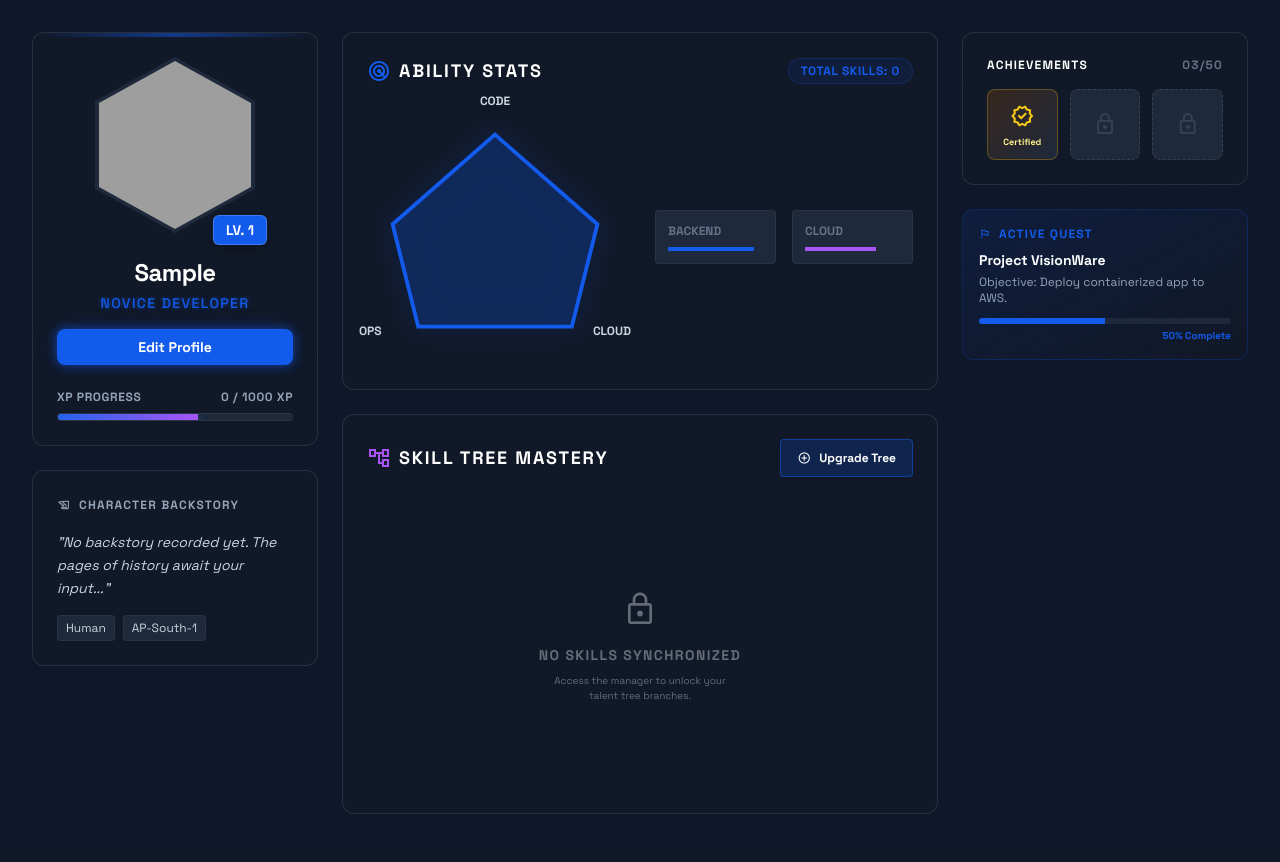
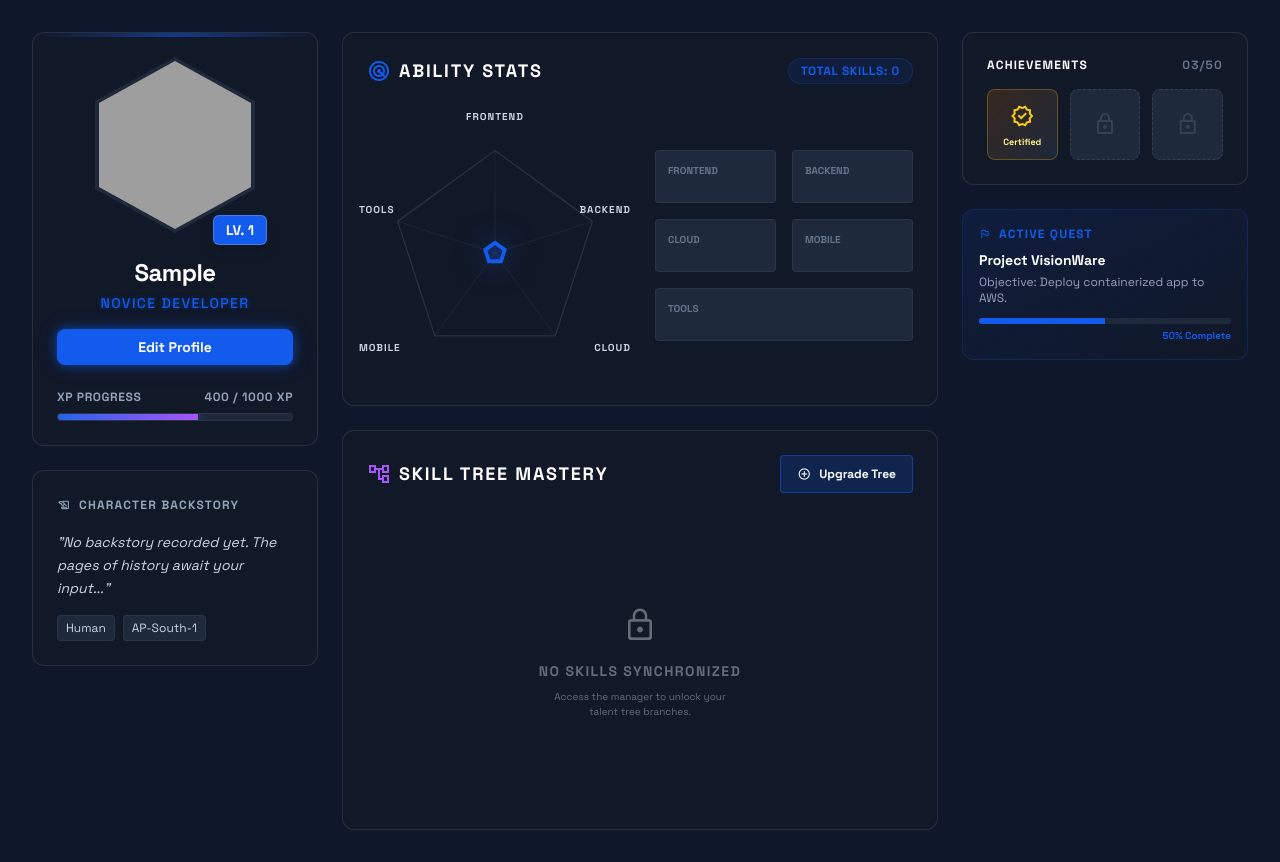
Before and after one commit to ShownShaiju/DevRPG, a Django app: page /dashboard/ in a window 1280 px wide. Shown: the part 65-927 px from the top of the page. Before the commit the page ends 879 px from the top, so only its background shows below. Run offline with Django 5.2, Linux system fonts and the light colour scheme; the visitor is signed in with stand-in values (Sample User, id 1); some libraries are stand-ins or nearby versions; grey boxes are pictures that could not be loaded.

Commit message:
Implemented dynamic stats radar-chart

```diff
--- a/core/templates/core/dashboard.html
+++ b/core/templates/core/dashboard.html
@@ -99,7 +99,7 @@
                 <div class="w-full space-y-2">
                     <div class="flex justify-between text-xs text-slate-400 uppercase tracking-wider font-bold">
                         <span>XP Progress</span>
-                        <span>{{ user.profile.total_xp|default:"0" }} / 1000 XP</span>
+                        <span>{{ user.profile.total_xp|default:"400" }} / 1000 XP</span>
                     </div>
                     <div class="h-2 w-full bg-slate-800 rounded-full overflow-hidden border border-white/5">
                         <div class="h-full bg-gradient-to-r from-blue-600 to-purple-500 w-[60%] shadow-[0_0_10px_rgba(59,130,246,0.5)]"></div>
@@ -138,22 +138,47 @@
                     </div>
                 </div>
                 <div class="flex flex-col md:flex-row items-center gap-8">
-                    <div class="relative size-64 flex-shrink-0">
-                        <svg class="w-full h-full drop-shadow-[0_0_15px_rgba(19,91,236,0.4)]" viewBox="0 0 100 100">
-                            <polygon fill="rgba(19, 91, 236, 0.2)" points="50,10 90,45 80,85 20,85 10,45" stroke="#135bec" stroke-width="1.5"></polygon>
+                    <div class="relative size-64 flex-shrink-0 mt-4">
+                        <svg class="absolute inset-0 w-full h-full opacity-10" viewBox="0 0 100 100">
+                            <polygon fill="none" points="50,10 88.04,37.64 73.51,82.36 26.49,82.36 11.96,37.64" stroke="#fff" stroke-width="0.5"></polygon>
+                            <line x1="50" y1="50" x2="50" y2="10" stroke="#fff" stroke-width="0.2"></line>
+                            <line x1="50" y1="50" x2="88.04" y2="37.64" stroke="#fff" stroke-width="0.2"></line>
+                            <line x1="50" y1="50" x2="73.51" y2="82.36" stroke="#fff" stroke-width="0.2"></line>
+                            <line x1="50" y1="50" x2="26.49" y2="82.36" stroke="#fff" stroke-width="0.2"></line>
+                            <line x1="50" y1="50" x2="11.96" y2="37.64" stroke="#fff" stroke-width="0.2"></line>
                         </svg>
-                        <span class="absolute top-0 left-1/2 -translate-x-1/2 -translate-y-4 text-xs font-bold text-slate-300">CODE</span>
-                        <span class="absolute bottom-[10%] right-0 translate-x-2 text-xs font-bold text-slate-300">CLOUD</span>
-                        <span class="absolute bottom-[10%] left-0 -translate-x-2 text-xs font-bold text-slate-300">OPS</span>
+
+                        <svg class="w-full h-full drop-shadow-[0_0_15px_rgba(19,91,236,0.5)] relative z-10 transition-all duration-500" viewBox="0 0 100 100">
+                            <polygon fill="rgba(19, 91, 236, 0.2)" points="{{ polygon_points }}" stroke="#135bec" stroke-width="1.5"></polygon>
+                        </svg>
+
+                        <span class="absolute top-0 left-1/2 -translate-x-1/2 -translate-y-4 text-[10px] font-bold text-slate-300 tracking-widest">FRONTEND</span>
+                        <span class="absolute top-[30%] right-0 translate-x-2 text-[10px] font-bold text-slate-300 tracking-widest">BACKEND</span>
+                        <span class="absolute bottom-[10%] right-0 translate-x-2 text-[10px] font-bold text-slate-300 tracking-widest">CLOUD</span>
+                        <span class="absolute bottom-[10%] left-0 -translate-x-2 text-[10px] font-bold text-slate-300 tracking-widest">MOBILE</span>
+                        <span class="absolute top-[30%] left-0 -translate-x-2 text-[10px] font-bold text-slate-300 tracking-widest">TOOLS</span>
                     </div>
+
                     <div class="flex-1 w-full grid grid-cols-2 gap-4">
                         <div class="bg-surface-dark p-3 rounded border border-white/5">
-                            <p class="text-xs text-slate-500 uppercase font-bold mb-1">Backend</p>
-                            <div class="h-1 bg-slate-800 rounded mt-2 w-full"><div class="h-full bg-primary w-[90%]"></div></div>
+                            <p class="text-[10px] text-slate-500 uppercase font-bold mb-1">Frontend</p>
+                            <div class="h-1 bg-slate-800 rounded mt-2 w-full"><div class="h-full bg-primary" style="width: {% widthratio stats.frontend 10 100 %}%"></div></div>
                         </div>
                         <div class="bg-surface-dark p-3 rounded border border-white/5">
-                            <p class="text-xs text-slate-500 uppercase font-bold mb-1">Cloud</p>
-                            <div class="h-1 bg-slate-800 rounded mt-2 w-full"><div class="h-full bg-accent w-[75%]"></div></div>
+                            <p class="text-[10px] text-slate-500 uppercase font-bold mb-1">Backend</p>
+                            <div class="h-1 bg-slate-800 rounded mt-2 w-full"><div class="h-full bg-accent" style="width: {% widthratio stats.backend 10 100 %}%"></div></div>
+                        </div>
+                        <div class="bg-surface-dark p-3 rounded border border-white/5">
+                            <p class="text-[10px] text-slate-500 uppercase font-bold mb-1">Cloud</p>
+                            <div class="h-1 bg-slate-800 rounded mt-2 w-full"><div class="h-full bg-primary" style="width: {% widthratio stats.cloud 10 100 %}%"></div></div>
+                        </div>
+                        <div class="bg-surface-dark p-3 rounded border border-white/5">
+                            <p class="text-[10px] text-slate-500 uppercase font-bold mb-1">Mobile</p>
+                            <div class="h-1 bg-slate-800 rounded mt-2 w-full"><div class="h-full bg-accent" style="width: {% widthratio stats.mobile 10 100 %}%"></div></div>
+                        </div>
+                        <div class="bg-surface-dark p-3 rounded border border-white/5 col-span-2">
+                            <p class="text-[10px] text-slate-500 uppercase font-bold mb-1">Tools</p>
+                            <div class="h-1 bg-slate-800 rounded mt-2 w-full"><div class="h-full bg-primary" style="width: {% widthratio stats.tools 10 100 %}%"></div></div>
                         </div>
                     </div>
                 </div>
--- /dev/null
+++ b/core/utils.py
@@ -0,0 +1,42 @@
+# Create this new file: core/utils.py
+import math
+
+def calculate_radar_stats(user_skills):
+    """
+    Calculates the max level per category and generates SVG pentagon coordinates.
+    """
+    stats = {
+        'frontend': 0, 'backend': 0, 'cloud': 0,
+        'mobile': 0, 'tools': 0
+    }
+
+    # 1. Aggregate max levels
+    for us in user_skills:
+        cat = us.skill.category
+        if cat in stats:
+            stats[cat] = max(stats[cat], us.level)
+
+    # 2. Pentagon Math (5 points, starting at 12 o'clock and moving clockwise)
+    angles = [
+        -math.pi / 2,                      # Frontend (Top)
+        -math.pi / 2 + (2 * math.pi / 5),  # Backend (Top-Right)
+        -math.pi / 2 + (4 * math.pi / 5),  # Cloud (Bottom-Right)
+        -math.pi / 2 + (6 * math.pi / 5),  # Mobile (Bottom-Left)
+        -math.pi / 2 + (8 * math.pi / 5)   # Tools (Top-Left)
+    ]
+
+    categories = ['frontend', 'backend', 'cloud', 'mobile', 'tools']
+    points = []
+
+    # 3. Calculate X,Y coordinates
+    for i, cat in enumerate(categories):
+        display_score = max(1, stats[cat])
+        radius = (display_score / 10.0) * 40 # Max radius is 40
+        x = 50 + radius * math.cos(angles[i])
+        y = 50 + radius * math.sin(angles[i])
+        points.append(f"{x:.2f},{y:.2f}")
+
+    return {
+        'stats': stats,
+        'polygon_points': " ".join(points)
+    }
--- a/core/views.py
+++ b/core/views.py
@@ -2,14 +2,19 @@ from django.shortcuts import render
 from django.contrib.auth.decorators import login_required
 from django.views.decorators.cache import never_cache
 from .models import UserSkill
+from .utils import calculate_radar_stats
 
 # The order matters!
 @login_required
 @never_cache
 def dashboard(request):
     user_skills = UserSkill.objects.filter(user=request.user)
+    radar_data = calculate_radar_stats(user_skills)
+
 
     context = {
-        'skills': user_skills,  # This MUST match the name in your template {% for user_skill in skills %}
+        'skills': user_skills,
+        'stats': radar_data['stats'],
+        'polygon_points': radar_data['polygon_points'],
     }
     return render(request, 'core/dashboard.html',context)
```
